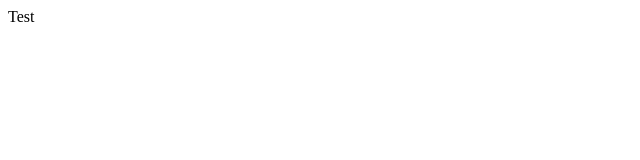
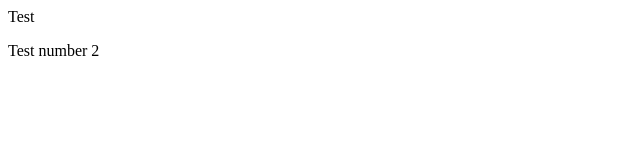
Before and after one commit to ComputerNerd50/Wordle, a plain HTML site: page pageone.html in a window 1280 px wide. Shown: the full height of the page, 0-640 px from the left. Drawn offline with Linux system fonts and the light colour scheme.

Commit message:
Update pageone.html

```diff
--- a/pageone.html
+++ b/pageone.html
@@ -5,5 +5,6 @@
     </header>
     <body>
       <p>Test</p>
+      <p>Test number 2</p>
     </body>
   </html>
```
